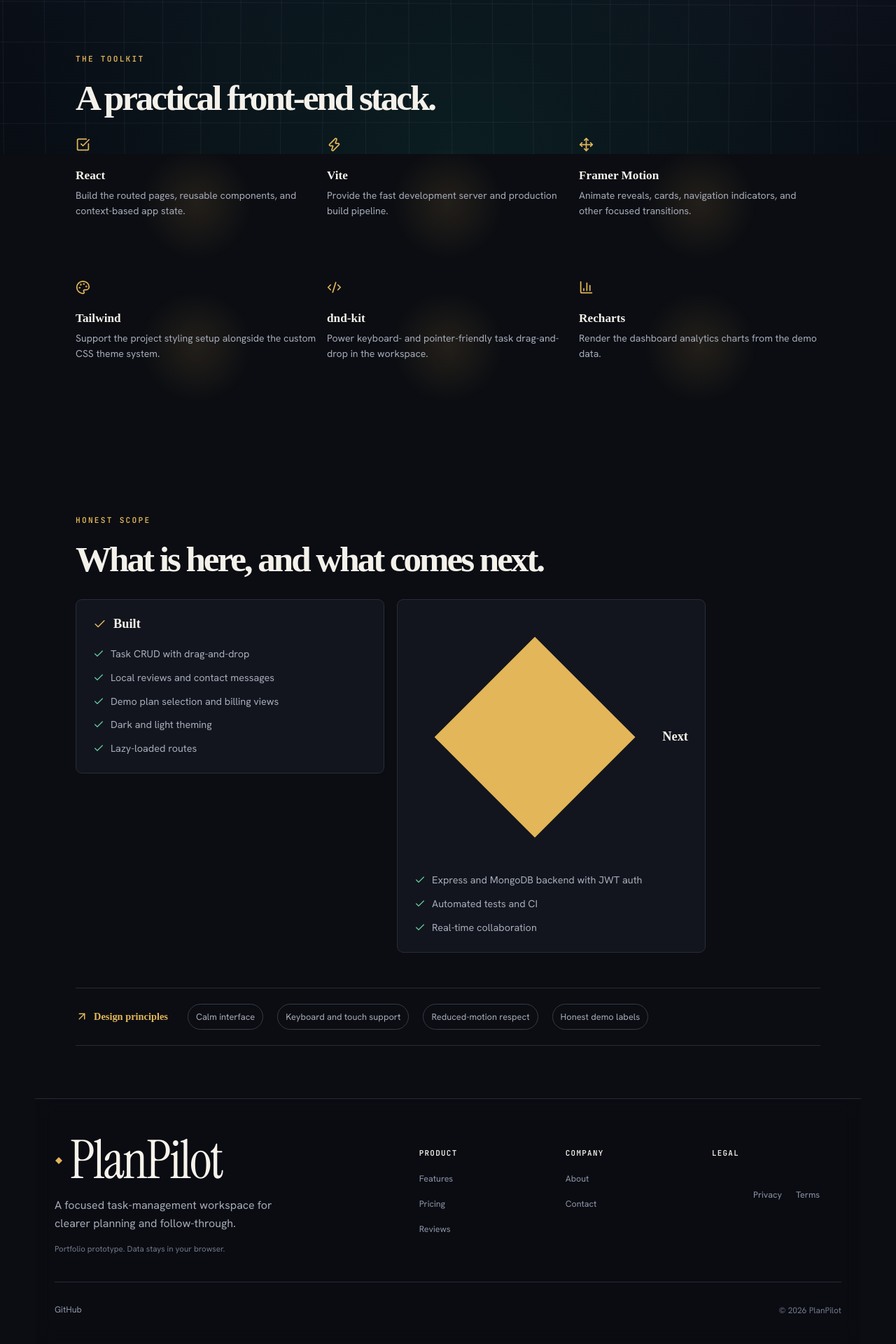
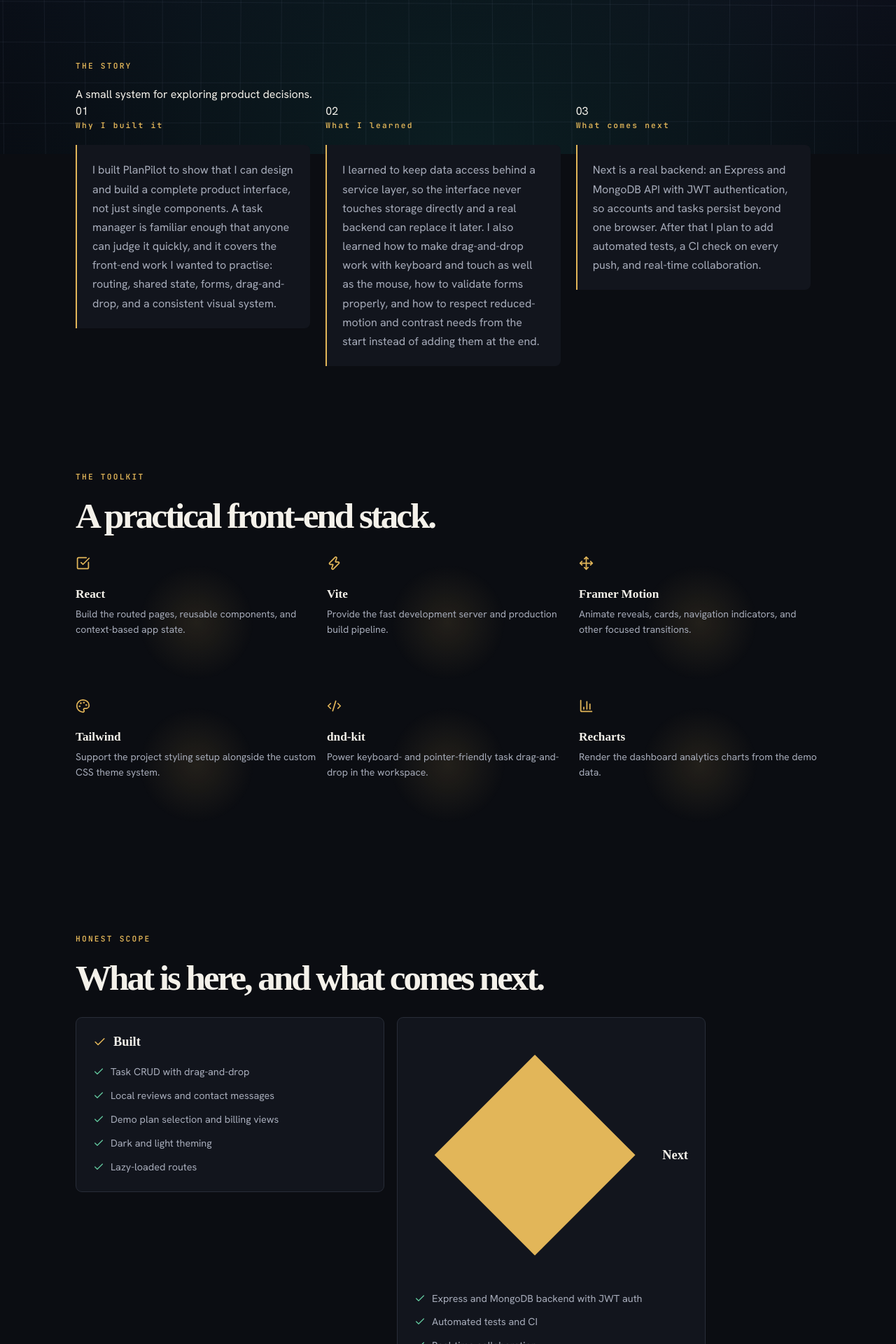
Before and after one commit to Bilal-Nazir-3360/PlanPilot, a React (Vite) app: page /about in a window 1280 px wide. Shown: the part 580-2500 px from the top of the page at 70% size. Built offline with nearby package versions, Linux system fonts and the light colour scheme.

Commit message:
feat(public): real about and contact content

```diff
--- a/src/components/layout/Footer.jsx
+++ b/src/components/layout/Footer.jsx
@@ -1,6 +1,6 @@
 import { Mail } from 'lucide-react'
 import { Link } from 'react-router-dom'
-import { authorName, contactEmail, footerLinkGroups, githubUrl, isRealValue, siteName, tagline } from '../../data/site'
+import { authorName, contactEmail, footerLinkGroups, githubUrl, isRealValue, linkedinUrl, portfolioUrl, siteName, tagline } from '../../data/site'
 import DiamondMark from '../ui/DiamondMark'
 
 function FooterLink({ link }) {
@@ -14,6 +14,6 @@ export default function Footer() {
   return <footer className="site-footer">
     <div className="footer-brand"><Link to="/" className="brand"><DiamondMark /> {siteName}</Link><p>{tagline}</p><small>Portfolio prototype. Data stays in your browser.</small></div>
     <div className="footer-groups">{footerLinkGroups.map((group) => <div key={group.label}><h2>{group.label}</h2>{group.links.map((link) => <FooterLink key={link.label} link={link} />)}</div>)}</div>
-    <div className="footer-meta">{isRealValue(contactEmail) && <a href={`mailto:${contactEmail}`}><Mail size={15} /> {contactEmail}</a>}{isRealValue(githubUrl) && <a href={githubUrl} target="_blank" rel="noreferrer">GitHub</a>}<span>© {year} {isRealValue(authorName) ? authorName : siteName}</span></div>
+    <div className="footer-meta">{isRealValue(contactEmail) && <a href={`mailto:${contactEmail}`}><Mail size={15} /> {contactEmail}</a>}{isRealValue(githubUrl) && <a href={githubUrl} target="_blank" rel="noreferrer">GitHub</a>}{isRealValue(linkedinUrl) && <a href={linkedinUrl} target="_blank" rel="noreferrer">LinkedIn</a>}{isRealValue(portfolioUrl) && <a href={portfolioUrl} target="_blank" rel="noreferrer">Portfolio</a>}<span>© {year} {isRealValue(authorName) ? authorName : siteName}</span></div>
   </footer>
 }
--- a/src/data/site.js
+++ b/src/data/site.js
@@ -1,14 +1,19 @@
 export const siteName = 'PlanPilot'
 export const tagline = 'A focused task-management workspace for clearer planning and follow-through.'
 export const githubUrl = 'https://github.com/Bilal-Nazir-3360'
-export const linkedinUrl = 'https://www.linkedin.com/in/your-profile'
-export const contactEmail = 'your-email@example.com'
-export const authorName = 'Your Name'
+export const linkedinUrl = 'https://www.linkedin.com/in/mbilal-nazir'
+export const portfolioUrl = 'https://bilal-nazir.vercel.app/'
+export const contactEmail = 'bachohan786@gmail.com'
+export const authorName = 'Muhammad Bilal Nazir'
+export const location = 'Based in Pakistan, open to remote work'
+export const roleLine = 'CS graduate, full-stack and AI/ML developer'
+export const lookingFor = 'Associate Software Engineer, full-stack (MERN), frontend, backend, and junior AI/ML roles'
 export const privacyLastUpdated = '2026-10-13'
 export const aboutStory = {
-  whyBuilt: '[Edit this paragraph with why you built PlanPilot and what problem you wanted to explore.]',
-  learned: '[Edit this paragraph with the product, React architecture, or accessibility lessons you learned.]',
-  improve: '[Edit this paragraph with the next product or engineering improvements you would make.]',
+  heroLine: 'PlanPilot is a task-management app I built to practise product design, React architecture, and accessible UI. For now it runs entirely in the browser.',
+  why: 'I built PlanPilot to show that I can design and build a complete product interface, not just single components. A task manager is familiar enough that anyone can judge it quickly, and it covers the front-end work I wanted to practise: routing, shared state, forms, drag-and-drop, and a consistent visual system.',
+  learned: 'I learned to keep data access behind a service layer, so the interface never touches storage directly and a real backend can replace it later. I also learned how to make drag-and-drop work with keyboard and touch as well as the mouse, how to validate forms properly, and how to respect reduced-motion and contrast needs from the start instead of adding them at the end.',
+  next: 'Next is a real backend: an Express and MongoDB API with JWT authentication, so accounts and tasks persist beyond one browser. After that I plan to add automated tests, a CI check on every push, and real-time collaboration.',
 }
 
 export const isRealValue = (value) => Boolean(value && !/^\[.*\]$/.test(value) && !/^your[- ]/i.test(value) && !/example\.com|your-profile|your-username/i.test(value))
--- a/src/pages/public/about/AboutHero.jsx
+++ b/src/pages/public/about/AboutHero.jsx
@@ -1,5 +1,6 @@
 import Reveal from '../../../components/ui/Reveal'
+import { aboutStory, isRealValue } from '../../../data/site'
 
 export default function AboutHero() {
-  return <section className="about-hero section-shell" aria-labelledby="about-title"><Reveal><p className="eyebrow">ABOUT PLANPILOT</p><h1 id="about-title">A portfolio project built for clearer work.</h1><p className="about-summary">PlanPilot is a full-stack-ready portfolio project built to practice product design, React architecture, and accessible UI.</p></Reveal></section>
+  return <section className="about-hero section-shell" aria-labelledby="about-title"><Reveal><p className="eyebrow">ABOUT PLANPILOT</p><h1 id="about-title">A portfolio project built for clearer work.</h1>{isRealValue(aboutStory.heroLine) && <p className="about-summary">{aboutStory.heroLine}</p>}</Reveal></section>
 }
--- a/src/pages/public/about/Author.jsx
+++ b/src/pages/public/about/Author.jsx
@@ -1,16 +1,14 @@
-import { useEffect, useState } from 'react'
-import Button from '../../../components/ui/Button'
 import Reveal from '../../../components/ui/Reveal'
 import SpotlightCard from '../../../components/ui/SpotlightCard'
-import { authorName, githubUrl, isRealValue, linkedinUrl } from '../../../data/site'
+import { authorName, contactEmail, githubUrl, isRealValue, linkedinUrl, location, lookingFor, portfolioUrl, roleLine } from '../../../data/site'
 
 export default function Author() {
-  const [hasPhoto, setHasPhoto] = useState(false)
-  useEffect(() => {
-    const photo = new Image()
-    photo.onload = () => setHasPhoto(true)
-    photo.src = '/author.jpg'
-  }, [])
   if (!isRealValue(authorName)) return null
-  return <section className="about-section section-shell" aria-labelledby="author-title"><Reveal><SpotlightCard className="author-card">{hasPhoto && <img className="author-photo" src="/author.jpg" alt={`Portrait of ${authorName}`} onError={() => setHasPhoto(false)} />}<div className="author-copy"><div className="eyebrow">THE AUTHOR</div><h2 id="author-title">{authorName}</h2><p>Portfolio builder exploring product design, React architecture, and accessible interfaces.</p><div className="author-actions">{isRealValue(githubUrl) && <a className="btn" href={githubUrl} target="_blank" rel="noreferrer">GitHub</a>}{isRealValue(linkedinUrl) && <a className="btn ghost" href={linkedinUrl} target="_blank" rel="noreferrer">LinkedIn</a>}</div></div></SpotlightCard></Reveal></section>
+  const links = [
+    ['GitHub', githubUrl, true],
+    ['LinkedIn', linkedinUrl, true],
+    ['Portfolio', portfolioUrl, true],
+    ['Email', contactEmail, false],
+  ]
+  return <section className="about-section section-shell" aria-labelledby="author-title"><Reveal><SpotlightCard className="author-card"><div className="author-copy"><div className="eyebrow">THE AUTHOR</div><h2 id="author-title">{authorName}</h2>{isRealValue(roleLine) && <p>{roleLine}</p>}{isRealValue(location) && <p>{location}</p>}{isRealValue(lookingFor) && <p>{lookingFor}</p>}<div className="author-actions">{links.filter(([, value]) => isRealValue(value)).map(([label, value, external], index) => <a className={`btn${index ? ' ghost' : ''}`} key={label} href={external ? value : `mailto:${value}`} target={external ? '_blank' : undefined} rel={external ? 'noreferrer' : undefined}>{label}</a>)}</div></div></SpotlightCard></Reveal></section>
 }
--- a/src/pages/public/about/Story.jsx
+++ b/src/pages/public/about/Story.jsx
@@ -1,8 +1,14 @@
 import Reveal from '../../../components/ui/Reveal'
 import { aboutStory, isRealValue } from '../../../data/site'
 
+const sections = [
+  ['01', 'Why I built it', 'why'],
+  ['02', 'What I learned', 'learned'],
+  ['03', 'What comes next', 'next'],
+]
+
 export default function Story() {
-  const paragraphs = Object.values(aboutStory).filter(isRealValue)
-  if (!paragraphs.length) return null
-  return <section className="about-story section-shell" aria-labelledby="story-title"><Reveal><div className="eyebrow">THE STORY</div><h2 id="story-title">A small system for exploring product decisions.</h2><div className="story-copy">{paragraphs.map((paragraph) => <p key={paragraph}>{paragraph}</p>)}</div></Reveal></section>
+  const visibleSections = sections.filter(([, , key]) => isRealValue(aboutStory[key]))
+  if (!visibleSections.length) return null
+  return <section className="about-story section-shell" aria-labelledby="story-title"><Reveal><div className="eyebrow">THE STORY</div><h2 id="story-title">A small system for exploring product decisions.</h2><div className="story-copy">{visibleSections.map(([number, label, key]) => <article className="story-section" key={key}><span className="story-number">{number}</span><div><div className="eyebrow">{label}</div><p>{aboutStory[key]}</p></div></article>)}</div></Reveal></section>
 }
--- a/src/pages/public/contact/ContactInfo.jsx
+++ b/src/pages/public/contact/ContactInfo.jsx
@@ -1,14 +1,15 @@
 import { ExternalLink, Mail } from 'lucide-react'
 import Reveal from '../../../components/ui/Reveal'
 import SpotlightCard from '../../../components/ui/SpotlightCard'
-import { contactEmail, githubUrl, isRealValue, linkedinUrl } from '../../../data/site'
+import { contactEmail, githubUrl, isRealValue, linkedinUrl, portfolioUrl } from '../../../data/site'
 
 const links = [
   { label: 'Email', value: contactEmail, href: `mailto:${contactEmail}`, icon: Mail },
   { label: 'GitHub', value: githubUrl, href: githubUrl, icon: ExternalLink },
   { label: 'LinkedIn', value: linkedinUrl, href: linkedinUrl, icon: ExternalLink },
+  { label: 'Portfolio', value: portfolioUrl, href: portfolioUrl, icon: ExternalLink },
 ].filter(({ value }) => isRealValue(value))
 
 export default function ContactInfo() {
-  return <Reveal className="contact-info"><div className="eyebrow">DIRECT LINKS</div><h2>Prefer a quick hello?</h2>{/* Placeholder values stay hidden until configured in site.js. */}<div className="contact-links">{links.map(({ label, value, href, icon: Icon }) => <SpotlightCard as="a" className="contact-link-card" key={label} href={href} target={label === 'Email' ? undefined : '_blank'} rel={label === 'Email' ? undefined : 'noreferrer'}><Icon size={19} /><span><strong>{label}</strong><small>{value}</small></span><ExternalLink size={15} aria-hidden="true" /></SpotlightCard>)}</div></Reveal>
+  return <Reveal className="contact-info"><div className="eyebrow">DIRECT LINKS</div><h2>Prefer a quick hello?</h2><div className="contact-links">{links.map(({ label, value, href, icon: Icon }) => <SpotlightCard as="a" className="contact-link-card" key={label} href={href} target={label === 'Email' ? undefined : '_blank'} rel={label === 'Email' ? undefined : 'noreferrer'}><Icon size={19} /><span><strong>{label}</strong><small>{value}</small></span><ExternalLink size={15} aria-hidden="true" /></SpotlightCard>)}</div></Reveal>
 }
```
